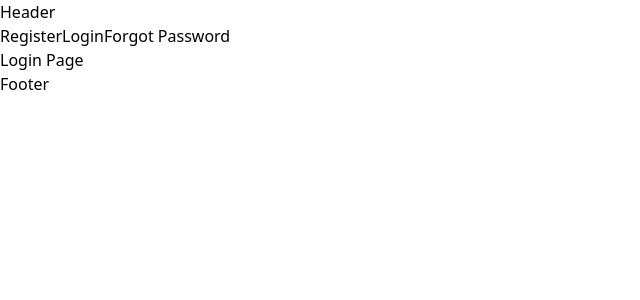
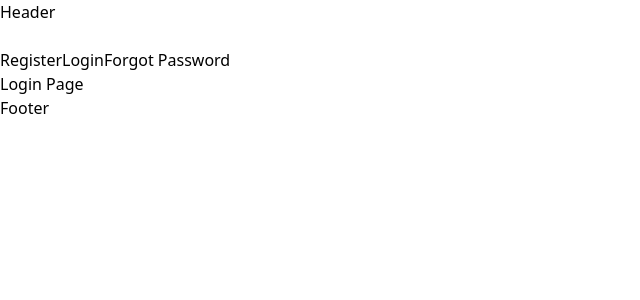
Before and after one commit to muhriddin20056525/nextjs-15, a Next.js app: page /login in a window 1280 px wide. Shown: the top 300 px of the page, without its empty margins (0-640 px from the left). Built offline with nearby package versions, Linux system fonts and the light colour scheme.

Commit message:
18-dars Templates

```diff
--- a/src/app/(auth)/layout.tsx
+++ b/src/app/(auth)/layout.tsx
@@ -2,7 +2,7 @@
 
 import Link from "next/link";
 import { usePathname } from "next/navigation";
-import React, { ReactNode } from "react";
+import React, { ReactNode, useState } from "react";
 import "./style.css";
 
 const navLinks = [
@@ -12,10 +12,18 @@
 ];
 
 export default function AuthLayout({ children }: { children: ReactNode }) {
+  const [input, setInput] = useState("");
   const pathname = usePathname();
 
   return (
     <div>
+      <div>
+        <input
+          type="text"
+          value={input}
+          onChange={(e) => setInput(e.target.value)}
+        />
+      </div>
       {navLinks.map((link) => {
         const isActive =
           pathname == link.href ||
```
Also changed, not shown: 1 other file (tests, documents, lock files or other folders).
